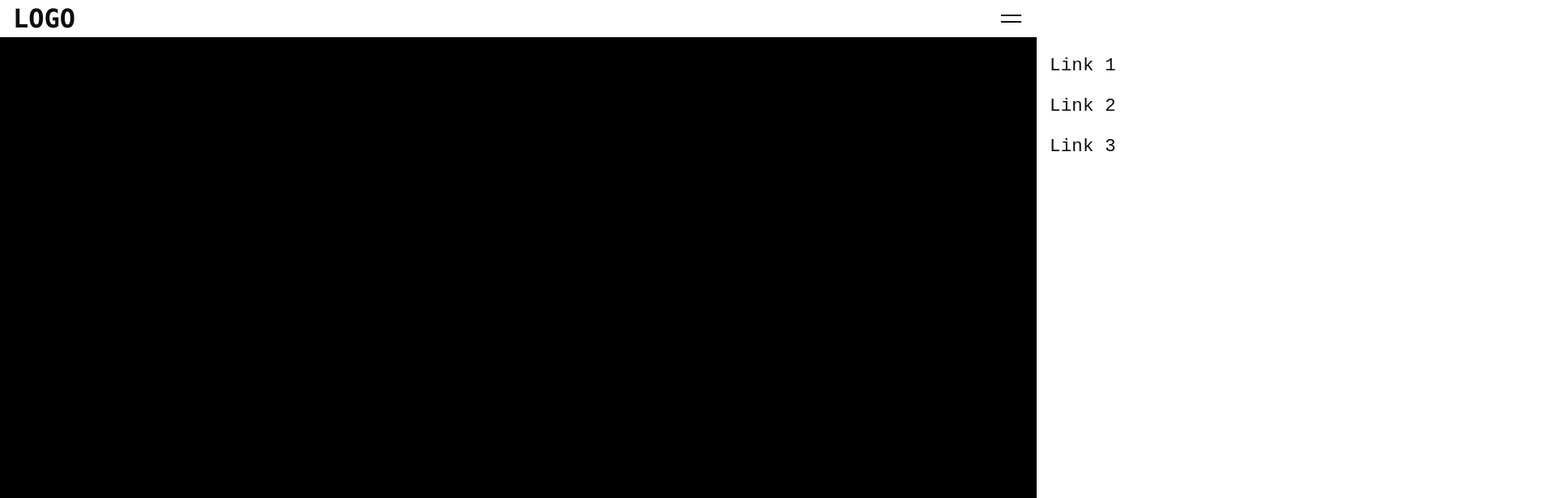
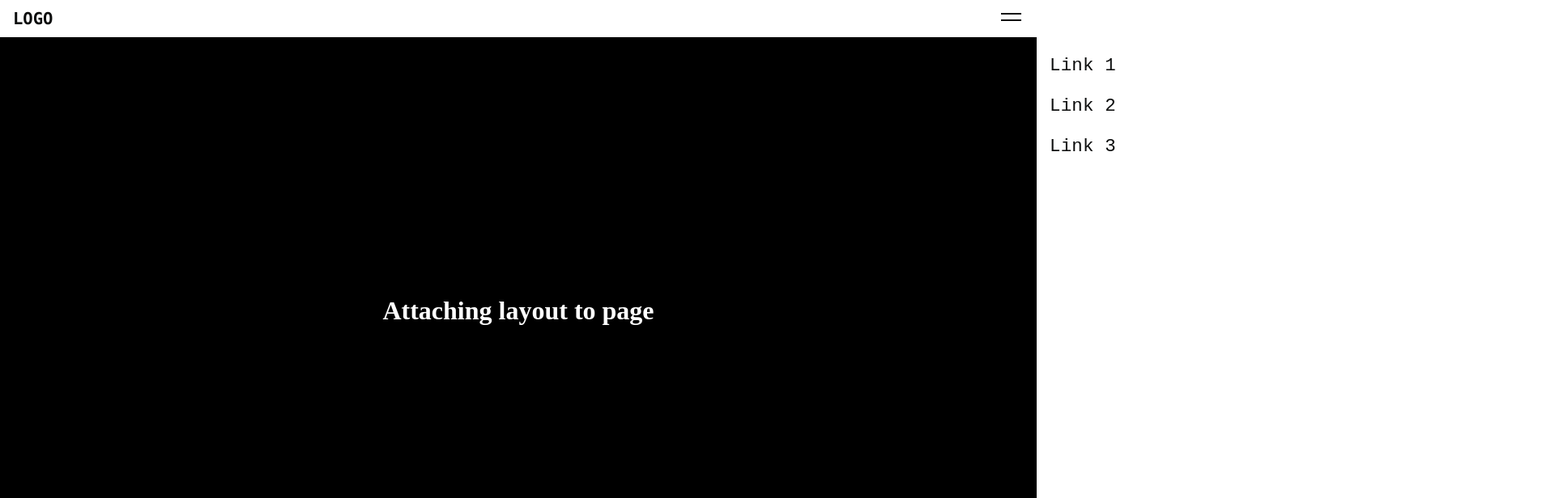
Before and after one commit to duncanmatt/animated-menu, a Next.js app: page / in a window 1280 px wide. Shown: the top 616 px of the page at 81% size, 1920 px wide, since content can reach past the window. Built offline with nearby package versions, Linux system fonts and the light colour scheme.

Commit message:
bring controls and menu into header

```diff
--- a/src/components/Controls.tsx
+++ b/src/components/Controls.tsx
@@ -3,18 +3,18 @@ type ControlsProps = {
   handleMenu: (event: React.MouseEvent<HTMLButtonElement>) => void;
 };
 
-const Controls = ({ menuStatus, handleMenu }: ControlsProps) => {
+const NavControls = ({ menuStatus, handleMenu }: ControlsProps) => {
   return (
-    <div className='headerControlsWrapper'>
-      <span className='headerControls'>
+    <ul className='navControls'>
+      <li className='navControl'>
         <button
           data-open={`${menuStatus}`}
           onClick={handleMenu}
           className='menuToggle'
         ></button>
-      </span>
-    </div>
+      </li>
+    </ul>
   );
 };
 
-export default Controls;
+export default NavControls;
--- a/src/components/Header.tsx
+++ b/src/components/Header.tsx
@@ -1,16 +1,35 @@
+import { useState } from 'react';
+import NavMenu from './NavMenu';
+import Controls from './Controls';
+import Link from 'next/link';
+
 const Header = () => {
+  const [menuActive, setMenuActive] = useState(false);
+
+  const toggleMenu = (
+    event: React.MouseEvent<HTMLButtonElement, MouseEvent>
+  ) => {
+    setMenuActive(!menuActive);
+  };
+
+  const resetMenu = (
+    event: React.MouseEvent<HTMLAnchorElement, MouseEvent>
+  ) => {
+    setMenuActive(false);
+  };
+
   return (
-    <div className='headerWrapper'>
+    <nav className='headerWrapper'>
       <header className='header'>
         <div className='headerInner'>
-          <span className='headerLogoWrapper'>
-            <a href='#content'>
-              <h1 className='headerLogo'>LOGO</h1>
-            </a>
-          </span>
+          <Link href='/' className='logo'>
+            <span className='headerLogo'>LOGO</span>
+          </Link>
+          <Controls handleMenu={toggleMenu} menuStatus={menuActive} />
         </div>
       </header>
-    </div>
+      <NavMenu active={menuActive} resetMenu={resetMenu} />
+    </nav>
   );
 };
 
--- a/src/components/Layout.tsx
+++ b/src/components/Layout.tsx
@@ -1,33 +1,15 @@
-import { useState } from 'react';
-import NavMenu from './NavMenu';
 import Header from './Header';
-import Controls from './Controls';
 
 type LayoutProps = {
   children: React.ReactNode;
 };
 
 const Layout = ({ children }: LayoutProps) => {
-  const [menuActive, setMenuActive] = useState(false);
-
-  const toggleMenu = (
-    event: React.MouseEvent<HTMLButtonElement, MouseEvent>
-  ) => {
-    setMenuActive(!menuActive);
-  };
-
-  const resetMenu = (
-    event: React.MouseEvent<HTMLAnchorElement, MouseEvent>
-  ) => {
-    setMenuActive(false);
-  };
-
   return (
     <>
       <Header />
-      <Controls handleMenu={toggleMenu} menuStatus={menuActive} />
-      <NavMenu resetMenu={resetMenu} active={menuActive} />
       <div id='content'>{children}</div>
+      <footer>Footer</footer>
     </>
   );
 };
--- a/src/components/NavMenu.tsx
+++ b/src/components/NavMenu.tsx
@@ -5,7 +5,7 @@ type NavMenuStatus = {
 
 const NavMenu = ({ active, resetMenu }: NavMenuStatus) => {
   return (
-    <div data-active={active} className='navMenu'>
+    <nav data-active={active} className='navMenu'>
       <div className='navMenuLinks'>
         <a onClick={resetMenu} href='#content'>
           Link 1
@@ -17,7 +17,7 @@ const NavMenu = ({ active, resetMenu }: NavMenuStatus) => {
           Link 3
         </a>
       </div>
-    </div>
+    </nav>
   );
 };
 
--- a/src/pages/_app.tsx
+++ b/src/pages/_app.tsx
@@ -15,7 +15,7 @@ const App = ({ Component, pageProps }: AppPropsWithLayout) => {
 
   const pageContent = getLayout(<Component {...pageProps} />);
 
-  return pageContent;
+  return <>{pageContent}</>;
 };
 
 export default App;
--- a/src/pages/index.tsx
+++ b/src/pages/index.tsx
@@ -14,7 +14,11 @@ const Home = () => {
         <link rel='icon' href='/favicon.ico' />
       </Head>
       <main>
-        <h1>Attaching layout to page</h1>
+        <div style={{ height: '20rem' }}></div>
+        <h1 style={{ color: '#fff', textAlign: 'center' }}>
+          Attaching layout to page
+        </h1>
+        <div style={{ height: '100vh' }}></div>
       </main>
     </>
   );
--- a/src/styles/globals.css
+++ b/src/styles/globals.css
@@ -63,60 +63,67 @@ body {
     rgb(var(--background-start-rgb));
 }
 
+main {
+  min-height: 100vh;
+}
+
 a {
   color: inherit;
   text-decoration: none;
 }
 
 .headerWrapper {
-  position: fixed;
+  position: sticky;
   top: 0;
   left: 0;
   right: 0;
   bottom: auto;
-  width: 100%;
+  pointer-events: none;
   height: 2.845rem;
+  background-color: #fff;
+  z-index: 2;
 }
 
 .header {
+  position: relative;
   height: 100%;
-  position: relative;
 }
 
 .headerInner {
   display: flex;
   height: 100%;
   align-items: center;
+  justify-content: space-between;
   padding-inline: 1rem;
   color: #0b0c0c;
-  background-color: #fff;
 }
 
 .headerLogo {
+  position: relative;
+  pointer-events: auto;
+  font-weight: 600;
+  font-size: 1.285rem;
   font-family: var(--font-mono);
 }
 
-.headerControlsWrapper {
-  position: absolute;
-  top: 0;
-  right: 1rem;
-  height: 2.845rem;
+.navControls {
+  display: flex;
+  align-items: center;
+  list-style: none;
 }
 
-.headerControls {
+.navControl {
+  z-index: 3;
   position: relative;
-  display: flex;
-  align-items: center;
-  height: 100%;
-  z-index: 10;
+  pointer-events: auto;
+  text-decoration: none;
 }
 
 .menuToggle {
   position: relative;
-  -webkit-appearance: none;
   appearance: none;
-  padding: 10px;
-  border: 0;
+  padding: 0;
+  border: none;
   background: none;
   width: 30px;
   height: 30px;
@@ -160,21 +167,24 @@ a {
 }
 
 .navMenu {
-  position: absolute;
+  pointer-events: auto;
+  position: fixed;
   left: 0;
-  right: 0;
   top: 0;
   bottom: 0;
-  background-attachment: scroll;
+  right: 0;
   background-color: #fff;
-  overflow: hidden;
-  transform: translateX(100%);
+  overflow: auto;
   transition: transform 0.3s ease-in-out;
-  z-index: 1;
+  z-index: 2;
 }
 
 .navMenu[data-active='true'] {
   transform: translateX(0px);
+}
+
+.navMenu[data-active='false'] {
+  transform: translateX(100%);
 }
 
 .navMenuLinks {
```
